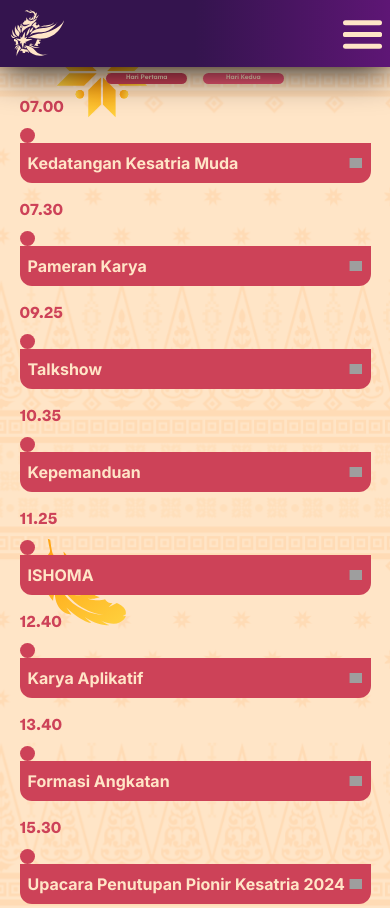
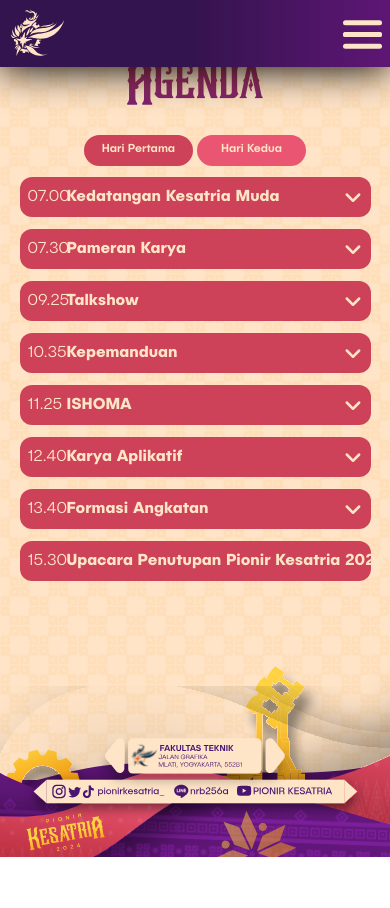
Before and after one commit to kesatriaugm2024/fe-pionirkesatria-2024, a Next.js app: page /agenda in a window 390 px wide. Both pictures are taken after a click on the button "Hari Kedua". After the commit the page ends 857 px from the top, so only its background shows below. Built offline with nearby package versions, Linux system fonts and the light colour scheme; grey boxes are pictures that could not be loaded.

Commit message:
Responsive agenda day 2

```diff
--- a/src/app/agenda/page.tsx
+++ b/src/app/agenda/page.tsx
@@ -3,55 +3,60 @@ import { useState } from "react";
 import { Day1 } from "@/app/agenda/rundown/day1";
 import { Day2 } from "@/app/agenda/rundown/day2";
 import Image from "next/image";
+import Footer from "@/components/layout/footer";
 // import AOS from "aos";
 
 const BUTTONOPTION = [
   {
-    'name' : 'Day1',
-    'label' : 'Hari Pertama'
+    name: "Day1",
+    label: "Hari Pertama",
   },
   {
-    'name' : 'Day2',
-    'label' : 'Hari Kedua'
+    name: "Day2",
+    label: "Hari Kedua",
   },
-]
+];
 
 export default function Agenda() {
-  const [activePage, setActivePage] = useState("Day1")
+  const [activePage, setActivePage] = useState("Day1");
 
-  function handleDay1(){
-    setActivePage("Day1")
+  function handleDay1() {
+    setActivePage("Day1");
   }
 
-  function handleDay2(){
-    setActivePage("Day2")
+  function handleDay2() {
+    setActivePage("Day2");
   }
 
   return (
-
-    <main
-    className="bg-[url('/images/background/background-agenda.svg')] w-full bg-cover min-h-screen flex flex-col pt-[5vw]"
-    >
-      <h1
-      className="font-legendaire bg-gradient-to-t from-[#5E1675] to-[#CD4258] via-[#982D66] text-[8.4vw] text-center bg-clip-text text-transparent"
-      >
+    <>
+      <main className="-mb-[60vw] flex w-full flex-col bg-pattern-krem-kesat bg-[size:20%] bg-repeat pb-[50vw] pt-[10vw] md:-mb-[20vw] md:pb-[30vw]">
+        <h1 className="bg-gradient-to-t from-[#5E1675] via-[#982D66] to-[#CD4258] bg-clip-text text-center font-legendaire text-[15vw] text-transparent sm:text-[10vw] lg:text-[8vw]">
           Agenda
         </h1>
-      <div className="w-full flex justify-center py-[1vw] gap-x-[4vw]">
-        {BUTTONOPTION.map((item, index) =>(
+        <div className="flex w-full justify-center gap-x-[1vw] pb-[2vw] pt-[2vw] md:pb-[1vw]">
+          {BUTTONOPTION.map((item, index) => (
             <button
               key={index}
-          className={"w-[20.8vw] h-[2.9vw] rounded-[1.7vw] font-publica-sans font-medium text-[#FFE5C7] text-[1.7vw] " + (activePage==item.name?'bg-[#EA5571] ' : 'bg-[#CD4258] hover:bg-[#EA5571]')}
-          onClick={item.name=='Day1'?handleDay1:handleDay2}
+              className={
+                "md h-[8vw] w-[28vw] rounded-[10vw] font-publica-sans text-[3vw] font-medium text-[#FFE5C7] sm:h-[6vw] sm:w-[24vw] sm:text-[2.5vw] md:h-[5vw] md:text-[2vw] lg:h-[3.5vw] lg:w-[15vw] lg:text-[1.4vw] 2xl:h-[2.5vw] 2xl:w-[12vw] 2xl:text-[1vw] " +
+                (activePage == item.name
+                  ? "bg-[#EA5571]"
+                  : "bg-[#CD4258] hover:bg-[#EA5571]")
+              }
+              onClick={item.name == "Day1" ? handleDay1 : handleDay2}
             >
               {item.label}
             </button>
           ))}
         </div>
+
         <div className="py-[1vw]">
-        {activePage=="Day1" && <Day1/>}
-        {activePage=="Day2" && <Day2/>}
+          {activePage == "Day1" && <Day1 />}
+          {activePage == "Day2" && <Day2 />}
         </div>
       </main>
+      <Footer />
+    </>
   );
 }
--- /dev/null
+++ b/src/app/agenda/rundown/day2.json
@@ -0,0 +1,42 @@
+[
+  {
+    "time": "07.00",
+    "agenda": "Kedatangan Kesatria Muda",
+    "deskripsi": "Kesatria Muda tiba di area Tugu Teknik dan melakukan pengecekan atribut serta persiapan awal Hari Kedua Pionir Kesatria 2024."
+  },
+  {
+    "time": "07.30",
+    "agenda": "Pameran Karya",
+    "deskripsi": "Pameran karya yang menampilkan hasil kreasi dan inovasi seluruh Tim di Fakultas Teknik Universitas Gadjah Mada serta berbagai proyek yang telah mereka kerjakan."
+  },
+  {
+    "time": "09.25",
+    "agenda": "Talkshow",
+    "deskripsi": "Sesi talkshow dengan pembicara inspiratif yang membahas topik-topik relevan bagi Kesatria Muda, diikuti sesi tanya jawab dari pembicara dan Kesatria Muda."
+  },
+  {
+    "time": "10.35",
+    "agenda": "Kepemanduan",
+    "deskripsi": "Kegiatan kepemanduan dalam ruangan yang dipimpin oleh pemandu, melanjutkan materi berikutnya dan ditutup dengan diskusi kelas."
+  },
+  {
+    "time": "11.25",
+    "agenda": "ISHOMA",
+    "deskripsi": "Kesatria Muda melakukan istirahat, sholat, dan makan secara bergantian."
+  },
+  {
+    "time": "12.40",
+    "agenda": "Karya Aplikatif",
+    "deskripsi": "Kesatria Muda mengerjakan proyek aplikasi nyata dari ilmu yang telah dipelajari, diikuti dengan presentasi hasil karya yang akan dinilai oleh Mahasiswa Berprestasi Fakultas Teknik Universitas Gadjah Mada."
+  },
+  {
+    "time": "13.40",
+    "agenda": "Formasi Angkatan",
+    "deskripsi": "Kesatria Muda membentuk formasi angkatan 3 warna di wilayah Tugu Teknik Universitas Gadjah Mada."
+  },
+  {
+    "time": "15.30",
+    "agenda": "Upacara Penutupan Pionir Kesatria 2024",
+    "deskripsi": "Upacara penutupan Pionir Kesatria 2024 dengan penyematan Korsa Teknik, sambutan penutup, diakhiri dengan pemutaran anthem dan penampilan Band Fakultas Teknik Universitas Gadjah Mada."
+  }
+]
--- a/src/app/agenda/rundown/day2.tsx
+++ b/src/app/agenda/rundown/day2.tsx
@@ -1,65 +1,17 @@
 "use client";
 import { useState } from "react";
-import AOS from 'aos';
-import 'aos/dist/aos.css';
-
-interface RundownItem {
-  time: string;
-  agenda: string;
-  deskripsi: string;
-}
+import AOS from "aos";
+import "aos/dist/aos.css";
+import dataDay2 from "@/app/agenda/rundown/day2.json";
+import Image from "next/image";
 
 export const Day2 = () => {
-  const [activeIndex, setActiveIndex] = useState<number | null>(null);
-  const RUNDOWN: RundownItem[] = [
-    {
-      time: "07.00",
-      agenda: "Kedatangan Kesatria Muda",
-      deskripsi: "Kesatria Muda tiba di area Tugu Teknik dan melakukan pengecekan atribut serta persiapan awal Hari Kedua Pionir Kesatria 2024.",
-    },
-    {
-      time: "07.30",
-      agenda: "Pameran Karya",
-      deskripsi: "Pameran karya yang menampilkan hasil kreasi dan inovasi seluruh Tim di Fakultas Teknik Universitas Gadjah Mada serta berbagai proyek yang telah mereka kerjakan.",
-    },
-    {
-      time: "09.25",
-      agenda: "Talkshow",
-      deskripsi: "Sesi talkshow dengan pembicara inspiratif yang membahas topik-topik relevan bagi Kesatria Muda, diikuti sesi tanya jawab dari pembicara dan Kesatria Muda.",
-    },
-    {
-      time: "10.35",
-      agenda: "Kepemanduan",
-      deskripsi : "Kegiatan kepemanduan dalam ruangan yang dipimpin oleh pemandu, melanjutkan materi berikutnya dan ditutup dengan diskusi kelas.",
-    },
-    {
-      time: "11.25",
-      agenda: "ISHOMA",
-      deskripsi: "Kesatria Muda melakukan istirahat, sholat, dan makan secara bergantian.",
-    },
-    {
-      time: "12.40",
-      agenda: "Karya Aplikatif",
-      deskripsi: "Kesatria Muda mengerjakan proyek aplikasi nyata dari ilmu yang telah dipelajari, diikuti dengan presentasi hasil karya yang akan dinilai oleh Mahasiswa Berprestasi Fakultas Teknik Universitas Gadjah Mada.",
-    },
-    {
-      time: "13.40",
-      agenda: "Formasi Angkatan",
-      deskripsi: "Kesatria Muda membentuk formasi angkatan 3 warna di wilayah Tugu Teknik Universitas Gadjah Mada.",
-    },
-    {
-      time: "15.30",
-      agenda: "Upacara Penutupan Pionir Kesatria 2024",
-      deskripsi: "Upacara penutupan Pionir Kesatria 2024 dengan penyematan Korsa Teknik, sambutan penutup, diakhiri dengan pemutaran anthem dan penampilan Band Fakultas Teknik Universitas Gadjah Mada.",
-    },
-  ];
-
   return (
     <div
       data-aos="fade-up"
-      className="flex flex-col gap-3 w-[90%] sm:w-[70%] mx-auto lg:max-w-[700px] xl:max-w-[900px] items-center"
+      className="mx-auto flex w-[90%] flex-col items-center gap-3 sm:w-[70%] lg:max-w-[700px] xl:max-w-[900px]"
     >
-      {RUNDOWN.map((item, index) => {
+      {dataDay2.map((item, index) => {
         return (
           <AgendaItem
             key={index}
@@ -82,43 +34,73 @@ interface AgendaItemProps {
 const AgendaItem: React.FC<AgendaItemProps> = ({ time, agenda, desc }) => {
   const [state, setState] = useState<boolean>(false);
   return (
-    <div className="flex w-full flex-col sm:flex-row font-creato items-start xs:justify-start xs:items-start sm:gap-3 cursor-pointer">
-      <div className={`w-12 mt-1 font-publica-sans font-bold ${state ? 'text-[#EA5571]' : 'text-[#CD4258]'}`}>
+    <div
+      className="flex w-full cursor-pointer flex-col items-start justify-center font-publica-sans sm:flex-row sm:gap-3"
+      onClick={() => {
+        setState(!state);
+      }}
+    >
+      <div
+        className={`hidden w-12 font-publica-sans font-bold sm:mt-[1vw] sm:flex lg:mt-[0.8vw] 2xl:mt-[0.5vw] ${state ? "text-[#EA5571]" : "text-[#CD4258]"}`}
+      >
         {time}
       </div>
-      <div className={`w-[15px] h-[15px] mt-2 rounded-t-full rounded-b-full ${state ? 'bg-[#EA5571]' : 'bg-[#CD4258]'}`}>
+      {/* Buletan */}
+      {/* <div
+        className={`mt-2 h-[15px] w-[15px] rounded-full rounded-t-full ${state ? "bg-[#EA5571]" : "bg-[#CD4258]"}`}
+      ></div> */}
 
-      </div>
-      {/* <div className={`p-2 text-center flex-shrink-0 h-[40px] w-full sm:w-[150px] md:w-[173px] text-neutral-100 rounded-t-xl sm:rounded-xl drop-shadow-lg ${state ? 'bg-[#EA5571]' : 'bg-[#CD4258]'}`}> */}
-        {/* {time} */}
-      {/* </div> */}
-
-
-      <div
-        className="w-full"
-        onClick={() => {
-          setState(!state);
-        }}
-      >
-        <div className={`w-full text-[#FFE5C7] rounded-b-xl sm:rounded-xl xs:flex xs:flex-col relative z-[1] ${state ? 'bg-[#EA5571]' : 'bg-[#CD4258]'}`}>
-          <div className="relative w-full p-2 flex xs:flex-row justify-between font-normal items-center select-none">
-            <p className="w-max font-bold">{agenda}</p>
-            <img
+      <div className="w-full">
+        <div
+          className={`xs:flex xs:flex-col relative z-[1] w-full rounded-xl text-[#FFE5C7] sm:rounded-xl ${state ? "bg-[#EA5571]" : "bg-[#CD4258]"}`}
+        >
+          <div className="xs:flex-row relative flex w-full select-none items-center justify-between p-2 font-normal">
+            <div className="flex flex-row gap-[2vw]">
+              <p className="w-[8vw] font-light sm:hidden">{time}</p>
+              <p className="w-max font-bold">{agenda}</p>
+            </div>
+            <div
               className={
-                "h-[10px] duration-200 flex-shrink-0 " + (state ? "rotate-0" : "rotate-180")
+                "h-[20px] w-[20px] flex-shrink-0 duration-200 " +
+                (state ? "rotate-0" : "rotate-180")
+              }
+            >
+              <svg
+                xmlns="http://www.w3.org/2000/svg"
+                viewBox="0 0 32 32"
+                id="up-arrow"
+                fill="#FFE5C7"
+              >
+                <path d="M26 22a2 2 0 0 1-1.41-.59L16 12.83l-8.59 8.58a2 2 0 0 1-2.82-2.82l10-10a2 2 0 0 1 2.82 0l10 10A2 2 0 0 1 26 22Z"></path>
+              </svg>
+            </div>
+            {/* <Image
+              src="/images/icon/up-arrow.svg"
+              alt=""
+              width={20}
+              height={20}
+              className={
+                "h-[20px] flex-shrink-0 duration-200 " +
+                (state ? "rotate-0" : "rotate-180")
+              }
+            /> */}
+            {/* <img
+              className={
+                "h-[10px] flex-shrink-0 duration-200 " +
+                (state ? "rotate-0" : "rotate-180")
               }
               src="/icon-up.png"
               alt=""
-            />
+            /> */}
           </div>
         </div>
         <div
           className={
-            "bg-[#EA5571] rounded-b-xl text-[#FFE5C7] p-2 pt-5 transition-[grid-template-rows] duration-200 translate-y-[-15px] drop-shadow-lg grid select-none " +
+            "grid translate-y-[-15px] select-none rounded-b-xl bg-[#EA5571] p-2 pt-5 text-[#FFE5C7] drop-shadow-lg transition-[grid-template-rows] duration-200 " +
             (state ? "grid-rows-[1fr]" : "grid-rows-[0fr] !p-0 !pt-0")
           }
         >
-          <p className="overflow-hidden w-full text-justify">{desc}</p>
+          <p className="w-full overflow-hidden text-justify">{desc}</p>
         </div>
       </div>
     </div>
--- a/tailwind.config.ts
+++ b/tailwind.config.ts
@@ -38,12 +38,11 @@ const config: Config = {
       backgroundImage: {
         "pattern-ungu-kesat":
           "url('/images/background/pattern-ungu-kesat.jpg')",
-        "faq-background":
-          "url('/images/background/faq-base-background.png')",
-        "faq-background-1":
-          "url('/images/background/faq-background-1.png')",
-        "faq-background-2":
-          "url('/images/background/faq-background-2.png')",
+        "pattern-krem-kesat":
+          "url('/images/background/pattern-krem-kesat.jpg')",
+        "faq-background": "url('/images/background/faq-base-background.png')",
+        "faq-background-1": "url('/images/background/faq-background-1.png')",
+        "faq-background-2": "url('/images/background/faq-background-2.png')",
         "gradient-radial": "radial-gradient(var(--tw-gradient-stops))",
         "gradient-conic":
           "conic-gradient(from 180deg at 50% 50%, var(--tw-gradient-stops))",
```
Also changed, not shown: src/app/agenda/rundown/day1.json (added, +32 -0 lines), public/images/background/pattern-krem-kesat.jpg (added), public/images/icon/up-arrow.svg (added). Lines whose indentation alone changed are shown as unchanged.
